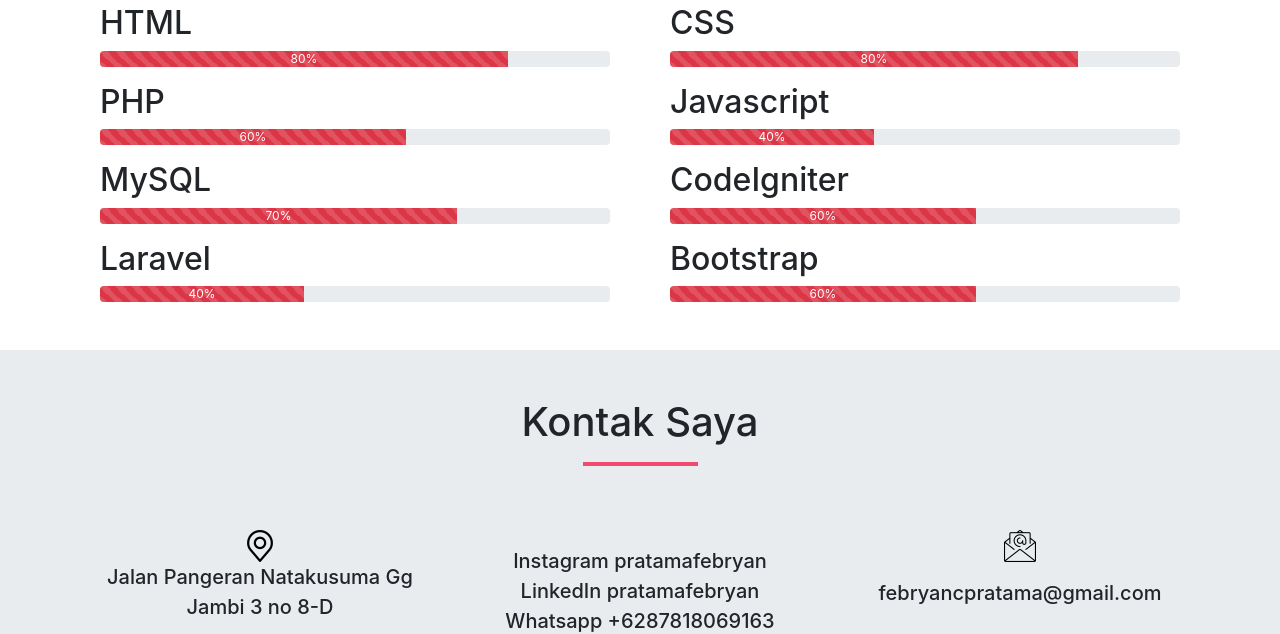
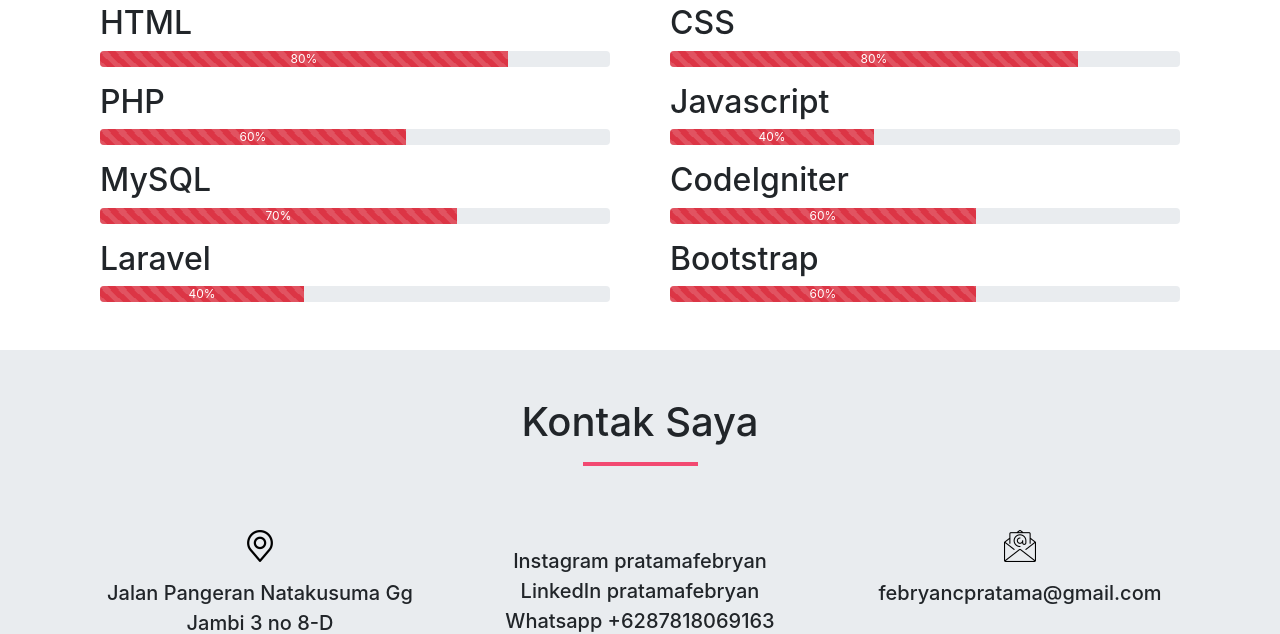
Before and after one commit to spandupan46/portofolio, a plain HTML site: page index.html in a window 1280 px wide. Shown: the part 2234-2868 px from the top of the page. Drawn offline with nearby package versions, Linux system fonts and the light colour scheme.

Commit message:
Update index.html

```diff
--- a/index.html
+++ b/index.html
@@ -280,7 +280,7 @@
                             <div class="row justify-content-center">
                                 <img src="assets/icon/place.png" alt="">
                             </div>
-                            <div class="col-md-12">
+                            <div class="col-md-12 mt-3">
                                 <p class="text-kontak">Jalan Pangeran Natakusuma Gg Jambi 3 no 8-D</p>
                             </div>
                             <div class="col-md-12">
```
